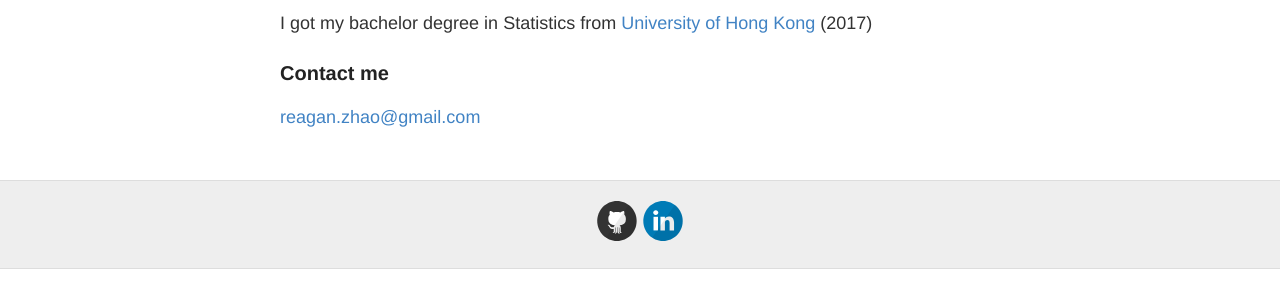
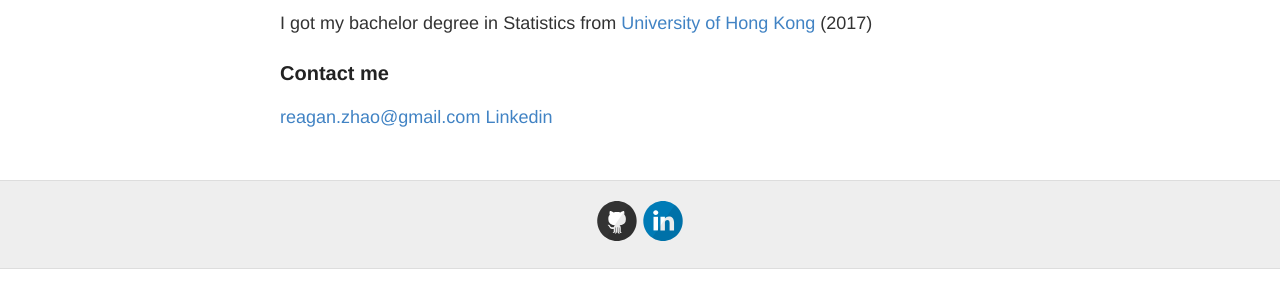
Before and after one commit to reaganzhao/reaganzhao.github.io, a Jekyll site: the page built from about.md, in a window 1280 px wide. Shown: the part 444-744 px from the top of the page. Built offline with Jekyll 4.4.1, drawn with Linux system fonts in a browser that asks for light colours.

Commit message:
Add files via upload

```diff
--- a/about.md
+++ b/about.md
@@ -17,3 +17,4 @@
 ### Contact me
 
 [reagan.zhao@gmail.com](mailto:reagan.zhao@gmail.com)
+[Linkedin](https://www.linkedin.com/in/yunzheng-regan-zhao-a1b55b12b/)
```
